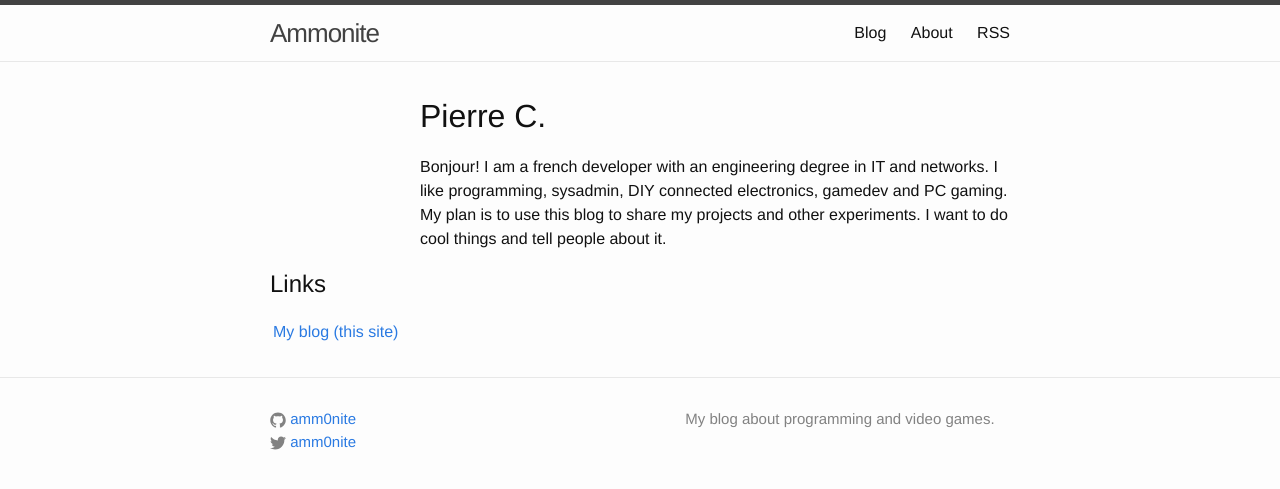
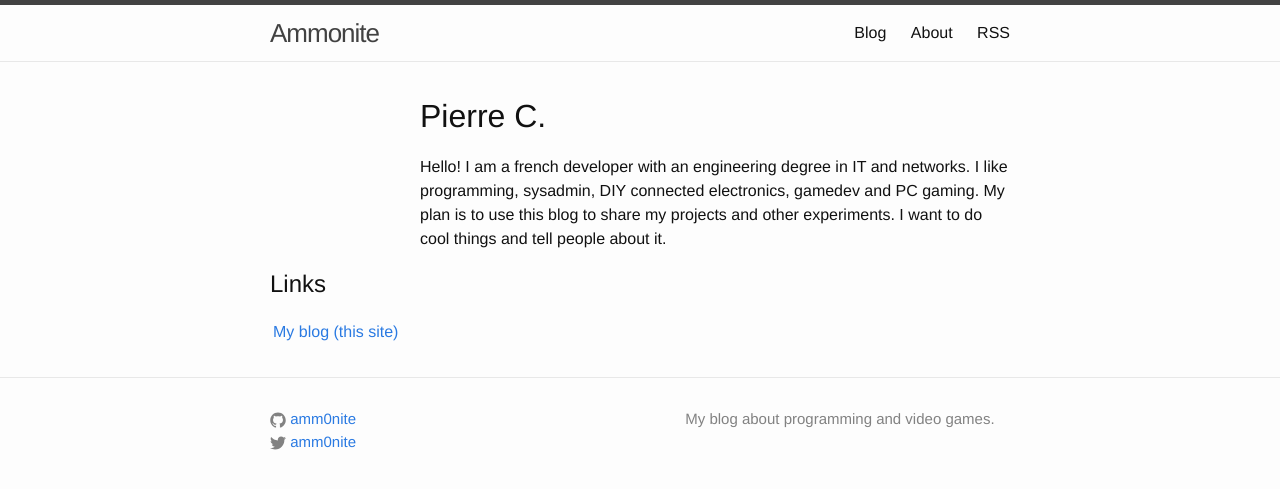
Before and after one commit to amm0nite/amm0nite.github.io, a Jekyll site: the page built from about.html, in a window 1280 px wide. Shown: the top 489 px of the page. Built offline with Jekyll 4.4.1, drawn with Linux system fonts in a browser that asks for light colours.

Commit message:
fix words

```diff
--- a/about.html
+++ b/about.html
@@ -8,7 +8,7 @@ layout: default
 <div id="ammonite_text">
     <h1>Pierre C.</h1>
     <p>
-        Bonjour! I am a french developer with an engineering degree in IT and networks.
+        Hello! I am a french developer with an engineering degree in IT and networks.
         I like programming, sysadmin, DIY connected electronics, gamedev and PC gaming.
         My plan is to use this blog to share my projects and other experiments.
         I want to do cool things and tell people about it.
```
Also changed, not shown: other parts of about.html (+0 -7 lines), _posts/2013-07-02-crypto-java.md (+1 -1 lines).
